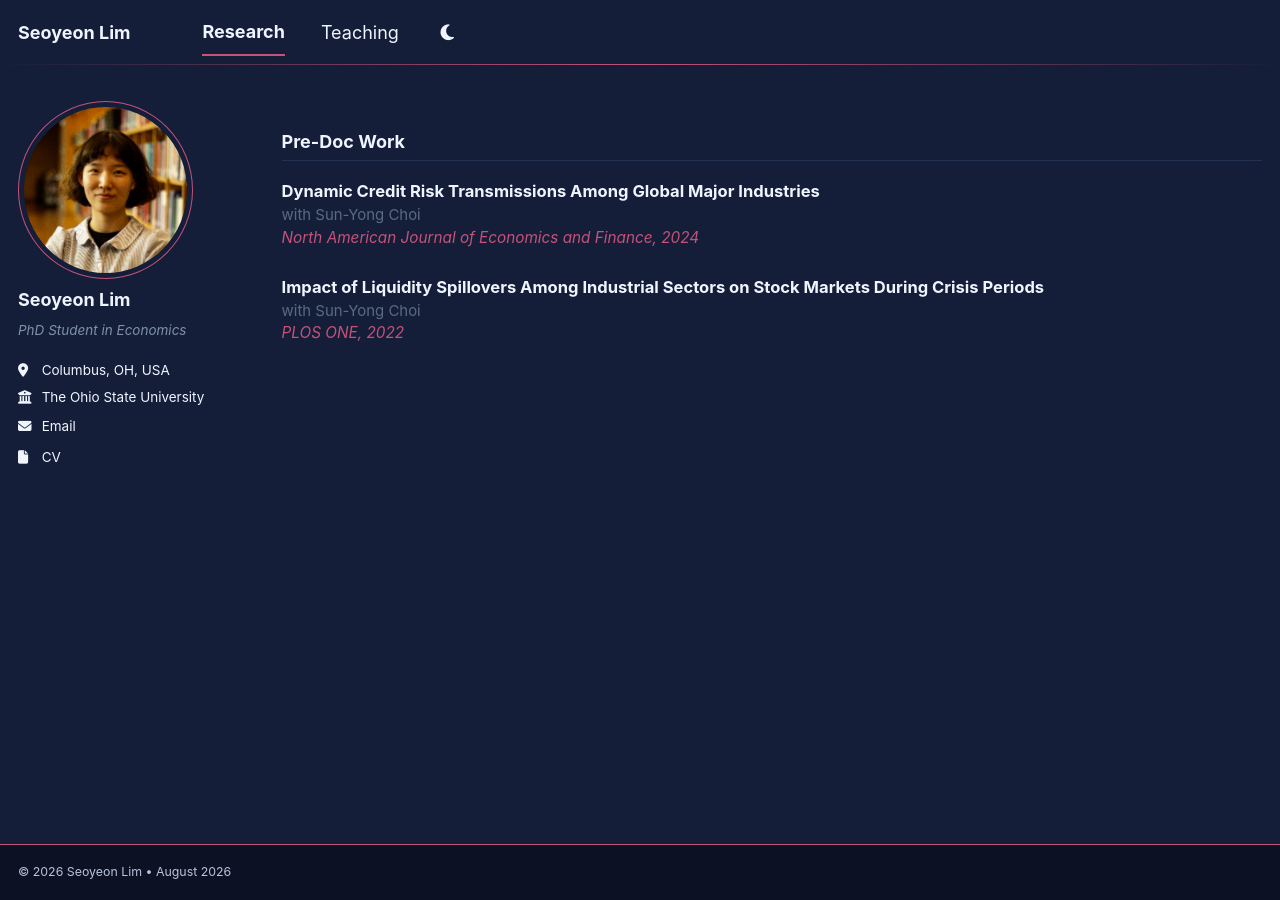
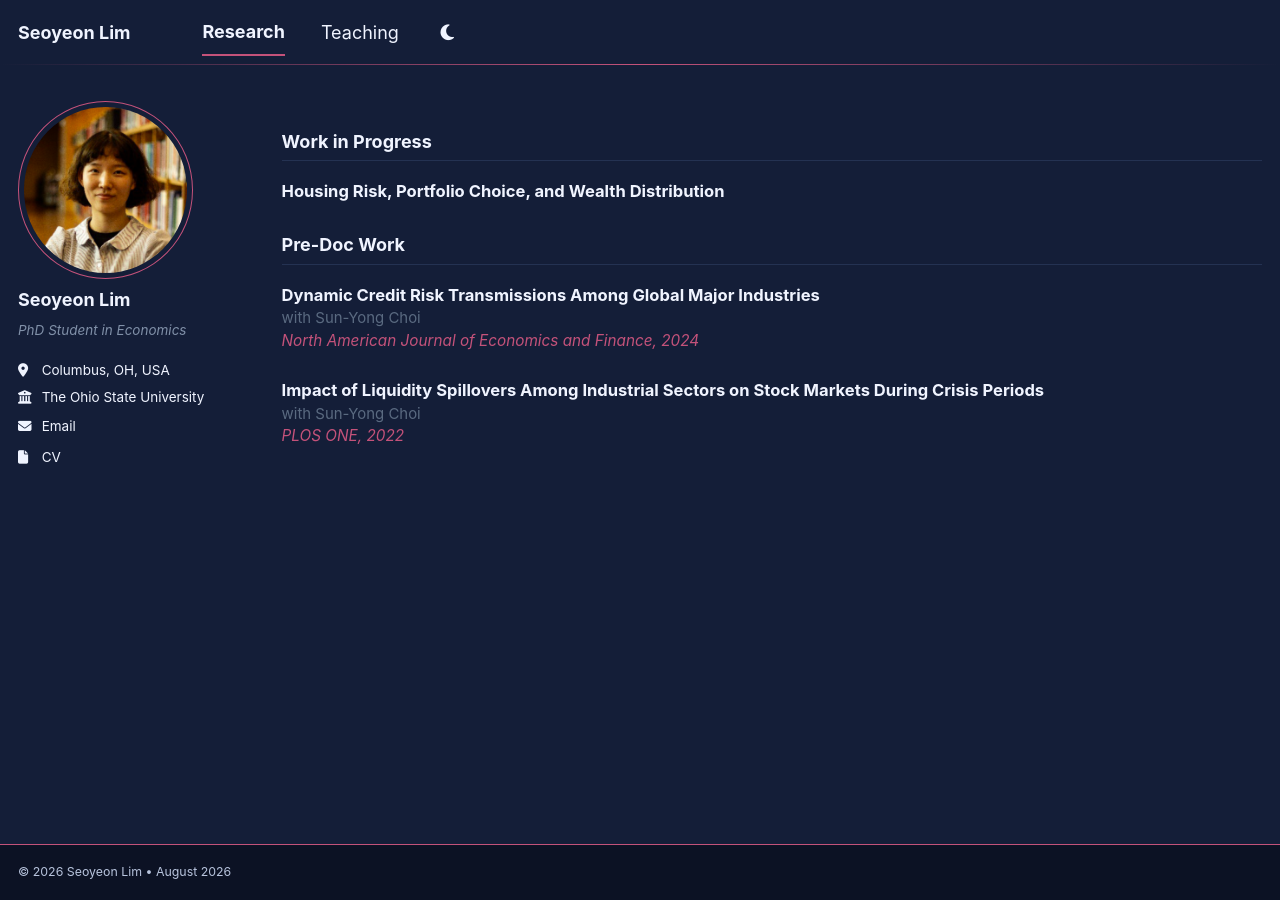
Before and after one commit to seoyeon-lim/academic.github.io, a Jekyll site: the page built from _pages/publications.md, in a window 1280 px wide. Built offline with Jekyll 4.4.1, drawn with Linux system fonts in a browser that asks for light colours; a script bundle is joined from its source files by our own code; library files that are not in the unit come from our copies.

Commit message:
Add Work in Progress section to Research page
Co-Authored-By: Claude Sonnet 4.6 <noreply@anthropic.com>

```diff
--- a/_pages/publications.md
+++ b/_pages/publications.md
@@ -15,6 +15,12 @@ author_profile: true
   .pub-entry   { margin-bottom: 1.4em; }
 </style>
 
+<p class="pub-section">Work in Progress</p>
+
+<div class="pub-entry">
+  <div class="pub-title">Housing Risk, Portfolio Choice, and Wealth Distribution</div>
+</div>
+
 <p class="pub-section">Pre-Doc Work</p>
 
 <div class="pub-entry">
```
